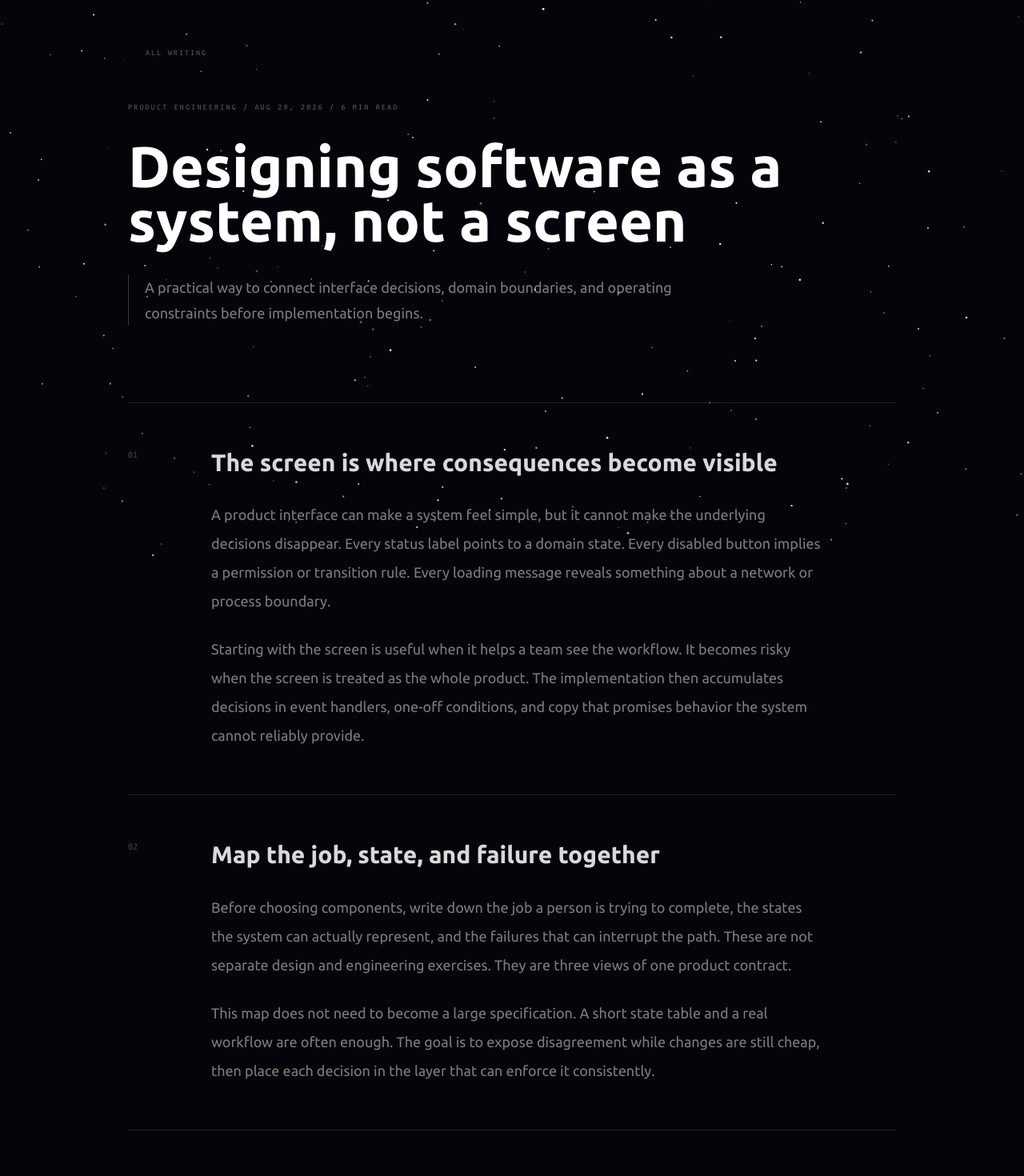
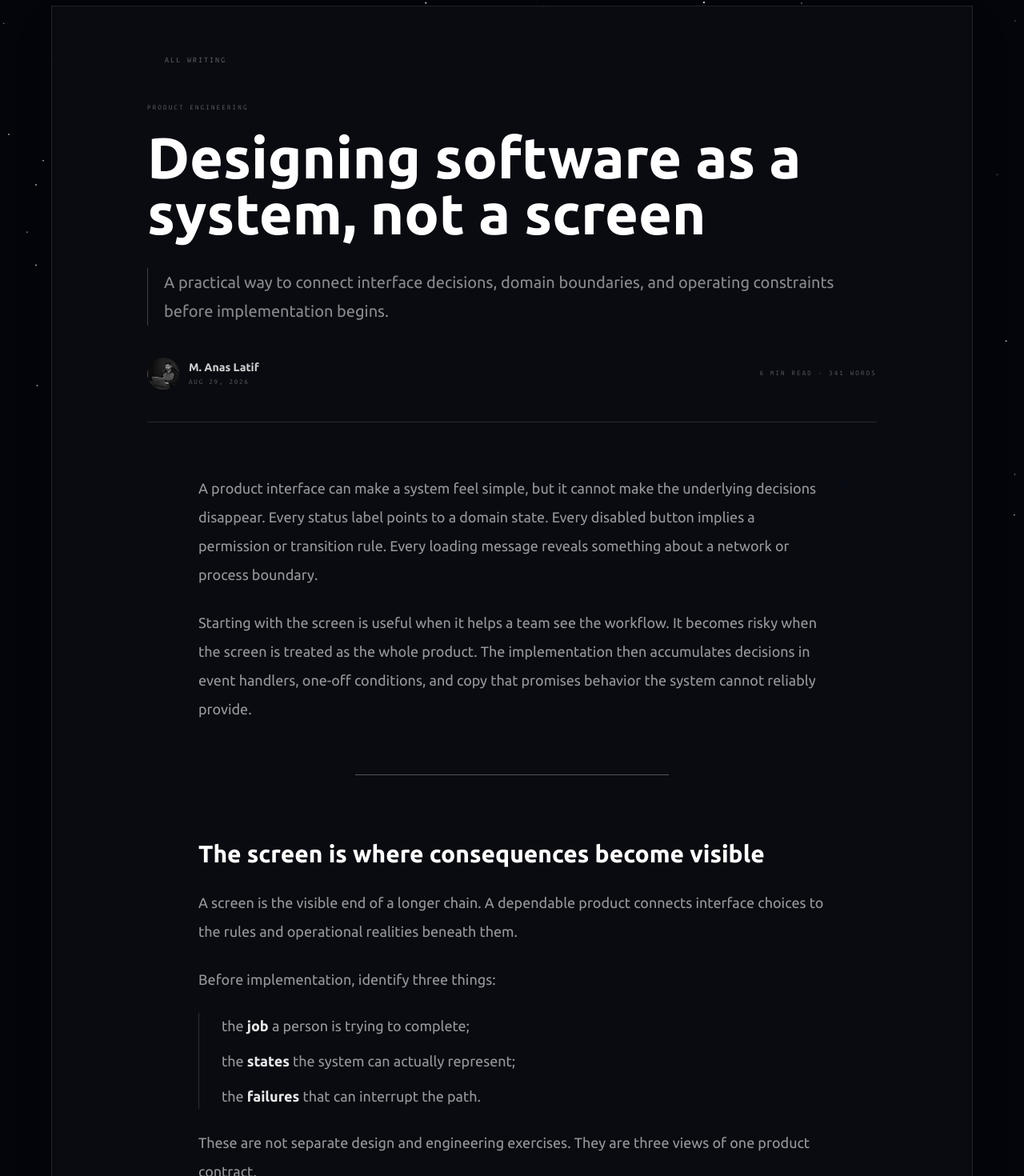
Before and after one commit to MAnasLatif/portfolio, a Next.js app: page /blogs/designing-software-as-a-system in a window 1280 px wide. Shown: the part 105-1575 px from the top of the page at 80% size. Built offline with nearby package versions, Linux system fonts and the light colour scheme; some icons are missing.

Commit message:
feat: render markdown article pages

```diff
--- a/src/app/blogs/[slug]/page.tsx
+++ b/src/app/blogs/[slug]/page.tsx
@@ -1,11 +1,13 @@
 import TbArrowLeft from "@mal-icons/react/tb/TbArrowLeft";
 import type { Metadata } from "next";
+import Image from "next/image";
 import Link from "next/link";
 import { notFound } from "next/navigation";
+import Markdown, { type Components } from "react-markdown";
 
 import { articles } from "@/lib/portfolio-content";
 
-import { articleContent } from "../_content/articles";
+import { loadArticleMarkdown } from "../_content/load-article-markdown";
 
 const articleDateFormatter = new Intl.DateTimeFormat("en-US", {
   dateStyle: "medium",
@@ -15,6 +17,60 @@ const articleDateFormatter = new Intl.DateTimeFormat("en-US", {
 type ArticlePageProps = {
   params: Promise<{ slug: string }>;
 };
+
+const markdownComponents = {
+  h2: ({ children }) => (
+    <h2 className="mt-16 text-2xl font-black leading-tight text-white first:mt-0 sm:mt-20 sm:text-3xl">
+      {children}
+    </h2>
+  ),
+  h3: ({ children }) => (
+    <h3 className="mt-12 text-xl font-bold leading-tight text-white/90 sm:text-2xl">
+      {children}
+    </h3>
+  ),
+  p: ({ children }) => (
+    <p className="mt-6 text-base leading-8 text-white/58 first:mt-0 sm:text-lg sm:leading-9">
+      {children}
+    </p>
+  ),
+  strong: ({ children }) => (
+    <strong className="font-bold text-white/90">{children}</strong>
+  ),
+  em: ({ children }) => (
+    <em className="font-medium text-white/75">{children}</em>
+  ),
+  ul: ({ children }) => (
+    <ul className="mt-6 space-y-3 border-l border-white/15 pl-6 text-base leading-8 text-white/58 sm:text-lg">
+      {children}
+    </ul>
+  ),
+  ol: ({ children }) => (
+    <ol className="mt-6 list-decimal space-y-3 border-l border-white/15 pl-10 text-base leading-8 text-white/58 marker:font-mono marker:text-white/30 sm:text-lg">
+      {children}
+    </ol>
+  ),
+  li: ({ children }) => <li className="pl-1">{children}</li>,
+  blockquote: ({ children }) => (
+    <blockquote className="my-12 border-l-2 border-white/45 bg-white/4 px-6 py-5 text-xl font-medium leading-8 text-white/78 sm:px-8 sm:text-2xl sm:leading-9">
+      {children}
+    </blockquote>
+  ),
+  hr: () => <hr className="mx-auto my-16 w-1/2 border-white/30" />,
+  code: ({ children }) => (
+    <code className="border border-white/12 bg-white/7 px-1.5 py-0.5 font-mono text-[0.88em] text-white/80">
+      {children}
+    </code>
+  ),
+  a: ({ href, children }) => (
+    <a
+      href={href}
+      className="font-medium text-white underline decoration-white/35 underline-offset-4 transition-colors hover:decoration-white"
+    >
+      {children}
+    </a>
+  ),
+} satisfies Components;
 
 function getArticle(slug: string) {
   return articles.find((article) => article.slug === slug);
@@ -35,6 +91,12 @@ export async function generateMetadata({
   return {
     title: `${article.title} | M. Anas Latif`,
     description: article.summary,
+    openGraph: {
+      type: "article",
+      title: article.title,
+      description: article.summary,
+      publishedTime: `${article.publishedAt}T00:00:00Z`,
+    },
   };
 }
 
@@ -44,12 +106,16 @@ export default async function ArticlePage({ params }: ArticlePageProps) {
 
   if (!article) notFound();
 
-  const content = articleContent[article.slug];
+  const markdown = await loadArticleMarkdown(article.slug);
+  const wordCount = markdown
+    .replace(/[`*_>#\-[\]()]/g, " ")
+    .trim()
+    .split(/\s+/u).length;
 
   return (
-    <main className="relative z-10">
-      <article>
-        <header className="mx-auto max-w-5xl px-5 pb-16 pt-32 sm:px-8 sm:pt-40 lg:pb-24">
+    <main className="relative z-10 px-3 pb-12 pt-24 sm:px-6 sm:pb-20 sm:pt-28">
+      <article className="mx-auto max-w-6xl border border-white/10 bg-[#0a0d13]/92 shadow-2xl shadow-black/25 backdrop-blur-sm">
+        <header className="mx-auto max-w-5xl px-5 pb-12 pt-10 sm:px-10 sm:pb-16 sm:pt-14 lg:px-14">
           <Link
             href="/blogs"
             className="inline-flex items-center gap-2 font-mono text-[10px] uppercase tracking-[0.2em] text-white/35 transition-colors hover:text-white"
@@ -57,45 +123,45 @@ export default async function ArticlePage({ params }: ArticlePageProps) {
             <TbArrowLeft size={14} />
             All writing
           </Link>
-          <p className="mt-12 font-mono text-[10px] uppercase tracking-[0.22em] text-white/35">
+          <p className="mt-10 font-mono text-[9px] uppercase tracking-[0.24em] text-white/32">
             {article.category}
-            {" / "}
-            <time dateTime={article.publishedAt}>
-              {articleDateFormatter.format(
-                new Date(`${article.publishedAt}T00:00:00Z`),
-              )}
-            </time>{" "}
-            / {article.readTime} read
           </p>
-          <h1 className="mt-8 text-4xl font-black leading-[0.95] text-white sm:text-6xl lg:text-7xl">
+          <h1 className="mt-5 max-w-4xl text-4xl font-black leading-[0.98] text-white sm:text-6xl lg:text-7xl">
             {article.title}
           </h1>
-          <p className="mt-8 max-w-3xl border-l border-white/20 pl-5 text-lg leading-8 text-white/48">
+          <p className="mt-8 max-w-4xl border-l border-white/22 pl-5 text-lg leading-8 text-white/52 sm:text-xl sm:leading-9">
             {article.summary}
           </p>
+          <div className="mt-10 flex flex-col gap-6 border-b border-white/12 pb-10 sm:flex-row sm:items-center sm:justify-between">
+            <div className="flex items-center gap-3">
+              <Image
+                src="/manaslatif.jpeg"
+                alt="M. Anas Latif"
+                width={40}
+                height={40}
+                className="h-10 w-10 rounded-full object-cover grayscale"
+              />
+              <div>
+                <p className="text-sm font-bold text-white/80">M. Anas Latif</p>
+                <time
+                  dateTime={article.publishedAt}
+                  className="mt-0.5 block font-mono text-[9px] uppercase tracking-[0.2em] text-white/30"
+                >
+                  {articleDateFormatter.format(
+                    new Date(`${article.publishedAt}T00:00:00Z`),
+                  )}
+                </time>
+              </div>
+            </div>
+            <p className="font-mono text-[9px] uppercase tracking-[0.24em] text-white/30">
+              {article.readTime} read <span aria-hidden="true">·</span>{" "}
+              {wordCount.toLocaleString("en-US")} words
+            </p>
+          </div>
         </header>
 
-        <div className="mx-auto max-w-5xl px-5 pb-24 sm:px-8 lg:pb-32">
-          {content.sections.map((section, index) => (
-            <section
-              key={section.heading}
-              className="grid gap-6 border-t border-white/12 py-10 lg:grid-cols-[80px_1fr] lg:py-14"
-            >
-              <span className="font-mono text-xs text-white/25">
-                0{index + 1}
-              </span>
-              <div>
-                <h2 className="max-w-3xl text-2xl font-bold leading-tight text-white/85 sm:text-3xl">
-                  {section.heading}
-                </h2>
-                <div className="mt-7 max-w-3xl space-y-6 text-base leading-8 text-white/48 sm:text-lg sm:leading-9">
-                  {section.paragraphs.map((paragraph) => (
-                    <p key={paragraph}>{paragraph}</p>
-                  ))}
-                </div>
-              </div>
-            </section>
-          ))}
+        <div className="mx-auto max-w-4xl px-5 pb-20 sm:px-10 sm:pb-28 lg:px-14">
+          <Markdown components={markdownComponents}>{markdown}</Markdown>
         </div>
       </article>
     </main>
--- a/src/app/blogs/_content/articles.ts
+++ /dev/null
@@ -1,90 +0,0 @@
-import type { articles } from "@/lib/portfolio-content";
-
-type ArticleSection = {
-  heading: string;
-  paragraphs: readonly string[];
-};
-
-type ArticleContent = {
-  sections: readonly ArticleSection[];
-};
-
-type ArticleSlug = (typeof articles)[number]["slug"];
-
-export const articleContent = {
-  "designing-software-as-a-system": {
-    sections: [
-      {
-        heading: "The screen is where consequences become visible",
-        paragraphs: [
-          "A product interface can make a system feel simple, but it cannot make the underlying decisions disappear. Every status label points to a domain state. Every disabled button implies a permission or transition rule. Every loading message reveals something about a network or process boundary.",
-          "Starting with the screen is useful when it helps a team see the workflow. It becomes risky when the screen is treated as the whole product. The implementation then accumulates decisions in event handlers, one-off conditions, and copy that promises behavior the system cannot reliably provide.",
-        ],
-      },
-      {
-        heading: "Map the job, state, and failure together",
-        paragraphs: [
-          "Before choosing components, write down the job a person is trying to complete, the states the system can actually represent, and the failures that can interrupt the path. These are not separate design and engineering exercises. They are three views of one product contract.",
-          "This map does not need to become a large specification. A short state table and a real workflow are often enough. The goal is to expose disagreement while changes are still cheap, then place each decision in the layer that can enforce it consistently.",
-        ],
-      },
-      {
-        heading: "Design the operating experience",
-        paragraphs: [
-          "A complete product includes recovery, observability, support, and maintenance. Ask how a user knows that work succeeded, how they resume after interruption, and how the team diagnoses a report without guessing. Those questions shape data, interfaces, and deployment choices at the same time.",
-          "Good product engineering makes these concerns feel coherent. The result is not a more complicated screen. It is a smaller set of promises that the whole system can keep.",
-        ],
-      },
-    ],
-  },
-  "useful-ai-agents-need-boundaries": {
-    sections: [
-      {
-        heading: "Capability is not a workflow",
-        paragraphs: [
-          "An agent that can search, edit, execute, and publish has impressive capability. It still does not know which evidence should control a decision, which files it owns, or when another action would create more risk than value. Those are workflow boundaries, and they need to be designed.",
-          "A long prompt can describe intent, but intent alone is difficult to verify. Useful agents connect instructions to explicit tools, observable state, and focused checks. The environment should make the desired path easier to follow and consequential mistakes harder to perform.",
-        ],
-      },
-      {
-        heading: "Evidence changes the quality of action",
-        paragraphs: [
-          "The most reliable sequence is simple: find the controlling surface, state a falsifiable hypothesis, make the smallest grounded change, and run a check that can prove it wrong. An agent becomes more trustworthy when its confidence is tied to evidence that another engineer can inspect.",
-          "This also keeps exploration proportional. Search is valuable until the next action becomes clear. Beyond that point, more context can hide uncertainty instead of reducing it.",
-        ],
-      },
-      {
-        heading: "Stopping is part of the design",
-        paragraphs: [
-          "A production workflow needs escalation rules. Stop when a secret is required, when ownership is ambiguous, or when a failed check invalidates the working model. Ask for a decision when multiple valid outcomes depend on product intent rather than technical fact.",
-          "Boundaries do not make an agent less capable. They turn broad capability into dependable behavior, which is what allows automation to participate in real engineering work.",
-        ],
-      },
-    ],
-  },
-  "developer-tools-should-disappear": {
-    sections: [
-      {
-        heading: "Friction is usually cumulative",
-        paragraphs: [
-          "A slow setup command, an undocumented environment variable, and an inconsistent script each look minor in isolation. Repeated across a week and a team, they become a tax on attention. Developer experience improves when these small transitions are treated as product interactions.",
-          "The goal is not to add a dashboard for every task. It is to remove decisions that the system can make consistently, keep important choices explicit, and return useful feedback at the moment someone can act on it.",
-        ],
-      },
-      {
-        heading: "Prefer one dependable path",
-        paragraphs: [
-          "A repository should make its normal workflow obvious. Installation, validation, building, and local execution need memorable commands with equivalent behavior across supported environments. When there are several paths, document why they exist and test the contract they share.",
-          "Reproducible environments are valuable for the same reason. Containers, lockfiles, and version constraints are not ends in themselves; they reduce the number of hidden variables between a reported problem and a useful diagnosis.",
-        ],
-      },
-      {
-        heading: "Good tools preserve the engineer's attention",
-        paragraphs: [
-          "The best internal tools are quiet when the system is healthy and precise when it is not. They report the failing boundary, preserve the surrounding context, and suggest the next discriminating action without burying the result in ceremony.",
-          "When that works, the tool seems to disappear. The engineer spends less time operating the workflow and more time thinking about the product decision that matters.",
-        ],
-      },
-    ],
-  },
-} satisfies Record<ArticleSlug, ArticleContent>;
```
Also changed, not shown: 2 other files (tests, documents, lock files or other folders).
